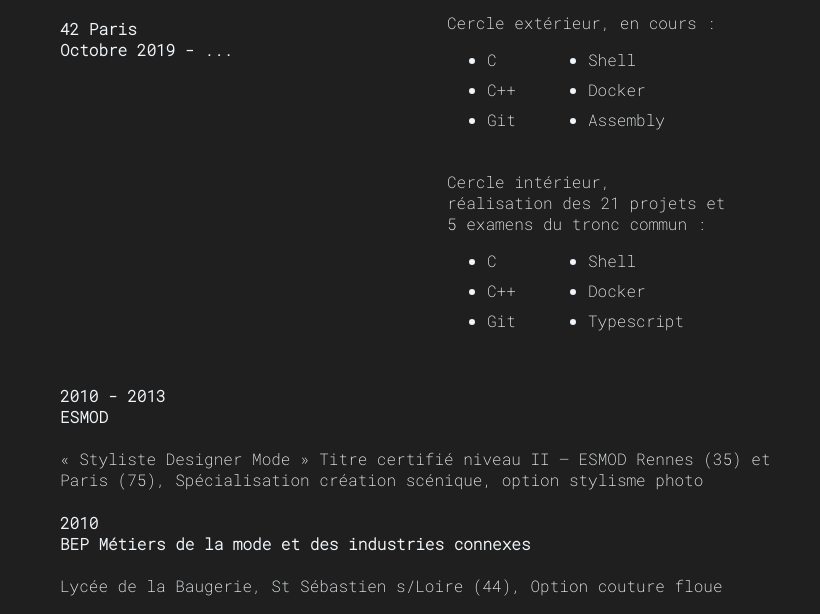
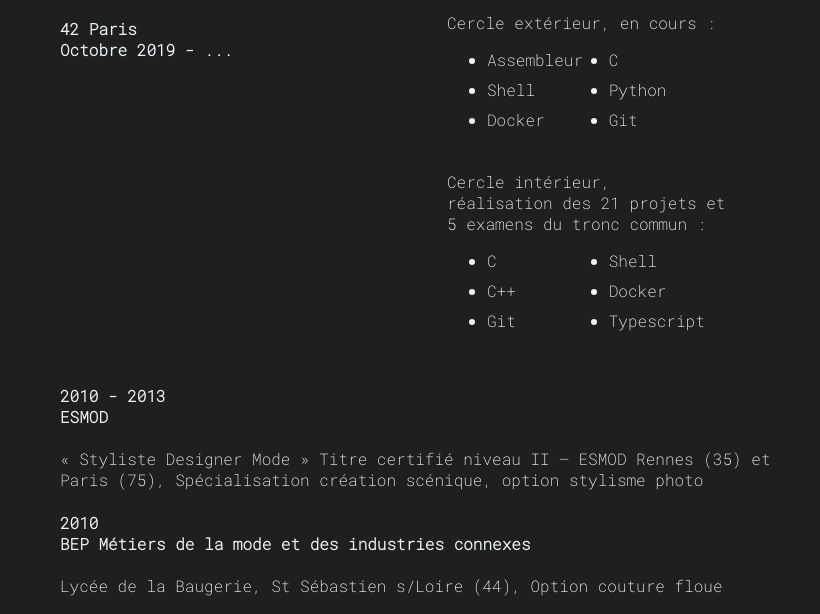
Before and after one commit to Mel-louie/mel-louie.github.io, a plain HTML site: page index.html in a window 1280 px wide. Shown: the part 180-794 px from the top of the page, without its empty margins (230-1050 px from the left). Drawn offline with Linux system fonts and the light colour scheme.

Commit message:
refactor: clean css and html

```diff
--- a/index.html
+++ b/index.html
@@ -30,12 +30,12 @@
 					<ul>
 						<p>Cercle extérieur, en cours :</p>
 						<ul class="wrapper">
-							<li class="item1">C</li>
-							<li class="item2">Shell</li>
-							<li class="item3">C++</li>
-							<li class="item4">Docker</li>
-							<li class="item5">Git</li>
-							<li class="item6">Assembly</li>
+							<li class="item1">Assembleur</li>
+							<li class="item2">C</li>
+							<li class="item3">Shell</li>
+							<li class="item4">Python</li>
+							<li class="item5">Docker</li>
+							<li class="item6">Git</li>
 						</ul>
 						<br />
 						<p>Cercle intérieur,<br />réalisation des 21 projets et<br/>5 examens du tronc commun :</p>
--- a/style.css
+++ b/style.css
@@ -46,7 +46,7 @@ header > ul > li {
 
 .wrapper {
 	display: grid;
-	grid-template-columns: repeat(8, 1fr);
+	grid-template-columns: repeat(4, 1fr);
 	gap: 5px;
 	grid-auto-rows: 25px;
 	grid-template-areas:
```
Lines whose indentation alone changed are shown as unchanged.
